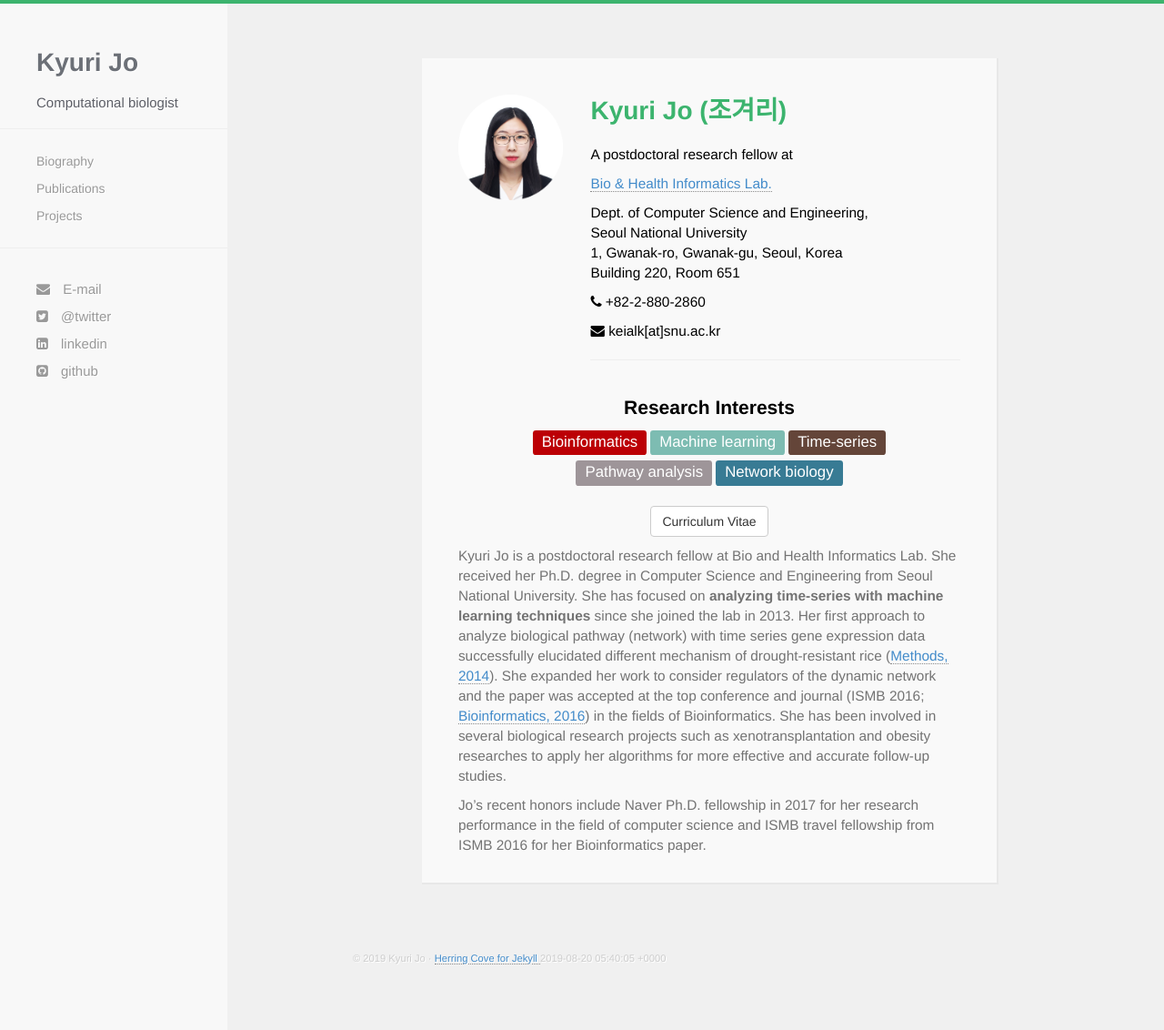
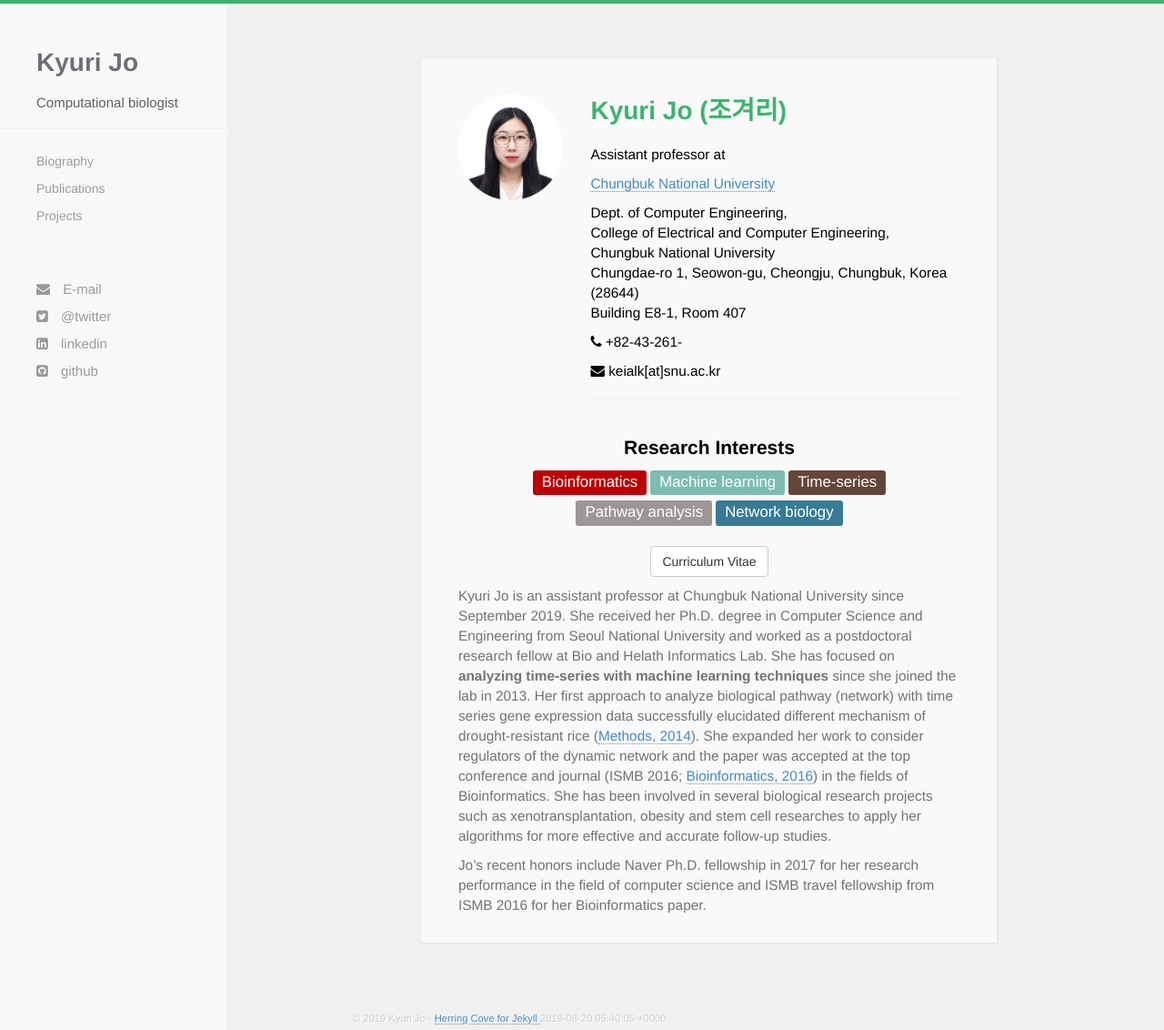
Before and after one commit to kyuriJo/kyuriJo.github.io, a Jekyll site: the page built from about.html, in a window 1280 px wide and 1132 px high. Shown: the whole window at 91% size. Built offline with Jekyll 4.4.1, drawn with Linux system fonts in a browser that asks for light colours; nearby versions of some CDN libraries.

Commit message:
Update CV

```diff
--- a/about.html
+++ b/about.html
@@ -9,13 +9,14 @@ title: About
           </div>
           <div class="col-md-9">
             <h1>Kyuri Jo (조겨리)</h1>
-            <p>A postdoctoral research fellow at</p>
-            <p><a href="http://biohealth.snu.ac.kr" target="_blank">Bio & Health Informatics Lab.</a></p>
-            <p>Dept. of Computer Science and Engineering,<br>
-               Seoul National University<br>
-               1, Gwanak-ro, Gwanak-gu, Seoul, Korea<br>
-               Building 220, Room 651</p>
-            <p><i class="fa fa-phone"></i>&nbsp;+82-2-880-2860</p>
+            <p>Assistant professor at</p>
+            <p><a href="http://computer.chungbuk.ac.kr" target="_blank">Chungbuk National University</a></p>
+            <p>Dept. of Computer Engineering,<br>
+               College of Electrical and Computer Engineering,<br>
+               Chungbuk National University<br>
+               Chungdae-ro 1, Seowon-gu, Cheongju, Chungbuk, Korea (28644)<br>
+               Building E8-1, Room 407</p>
+            <p><i class="fa fa-phone"></i>&nbsp;+82-43-261-</p>
             <p><i class="fa fa-envelope"></i>&nbsp;keialk[at]snu.ac.kr</p>
             <hr />
           </div>
@@ -34,7 +35,7 @@ title: About
       <div class="row">
           <div class="col-md-12 letter">
             <p align="center"><a href="{{ site.baseurl }}/files/KyuriJo_CV.pdf" target="_blank"><button type="button" class="btn btn-default">Curriculum Vitae</button></a></p>
-            <p>Kyuri Jo is a postdoctoral research fellow at Bio and Health Informatics Lab. She received her Ph.D. degree in Computer Science and Engineering from Seoul National University. She has focused on <b>analyzing time-series with machine learning techniques</b> since she joined the lab in 2013. Her first approach to analyze biological pathway (network) with time series gene expression data successfully elucidated different mechanism of drought-resistant rice (<a href="https://doi.org/10.1016/j.ymeth.2014.02.001" target="_blank">Methods, 2014</a>). She expanded her work to consider regulators of the dynamic network and the paper was accepted at the top conference and journal (ISMB 2016; <a href="https://doi.org/10.1093/bioinformatics/btw275" target="_blank">Bioinformatics, 2016</a>) in the fields of Bioinformatics. She has been involved in several biological research projects such as xenotransplantation and obesity researches to apply her algorithms for more effective and accurate follow-up studies.</p>
+            <p>Kyuri Jo is an assistant professor at Chungbuk National University since September 2019. She received her Ph.D. degree in Computer Science and Engineering from Seoul National University and worked as a postdoctoral research fellow at Bio and Helath Informatics Lab. She has focused on <b>analyzing time-series with machine learning techniques</b> since she joined the lab in 2013. Her first approach to analyze biological pathway (network) with time series gene expression data successfully elucidated different mechanism of drought-resistant rice (<a href="https://doi.org/10.1016/j.ymeth.2014.02.001" target="_blank">Methods, 2014</a>). She expanded her work to consider regulators of the dynamic network and the paper was accepted at the top conference and journal (ISMB 2016; <a href="https://doi.org/10.1093/bioinformatics/btw275" target="_blank">Bioinformatics, 2016</a>) in the fields of Bioinformatics. She has been involved in several biological research projects such as xenotransplantation, obesity and stem cell researches to apply her algorithms for more effective and accurate follow-up studies.</p>
             <p>Jo’s recent honors include Naver Ph.D. fellowship in 2017 for her research performance in the field of computer science and ISMB travel fellowship from ISMB 2016 for her Bioinformatics paper.</p>
           </div>
       </div>
--- a/publications.html
+++ b/publications.html
@@ -12,7 +12,7 @@ title: Publications
   <li><b>Jo K</b>, Lee D, Sung IY, Kim S. Time series-specific Clustering and Network inference (TiClNet) with Gaussian process and Shape-based distance. In submission to Nature Machine Intelligence.</li>
   <li>Buitrago B*, <b>Jo K*</b>, Kim M*, Rhee S, Talcott C, Kim S. Logic-based analysis of gene expression predicts pathway crosstalk between TNF, TGFB1 and EGF in basal-like breast cancer. In submission to Frontiers in Genetics.</li>
   <li>Kim HJ, Moon JH, Shin JS, Kim B, Kim JS, Yoon IH, Min BH, Kim JM, Kang SJ, Kim YH, <b>Jo K</b>, Choi J, Chae H, Lee WW, Kim S, Park CG. Bioinformatics analyses with peripheral blood RNA-sequencing unveiled the cause of the graft loss after pig-to-nonhuman primate islet xenotransplantation model. In review.</li>
-  <li>Kim JI, Park J, Ji Y, <b>Jo K</b>, Han SM, Sohn JH, Shin KC, Han JS, Jeon YG, Goong HN, Han KH, Kim J, Kim S, Choe SS, Kim JB. During adipocyte remodeling, lipid droplet shape determines insulin sensitivity via actin dynamics. Molecular and Cellular Biology, 2019 (online).</li>
+  <li>Kim JI, Park J, Ji Y, <b>Jo K</b>, Han SM, Sohn JH, Shin KC, Han JS, Jeon YG, Goong HN, Han KH, Kim J, Kim S, Choe SS, Kim JB. During adipocyte remodeling, lipid droplet configurations regulate insulin sensitivity through F/G-actin reorganization. Molecular and Cellular Biology, 2019 (online).</li>
   <li>Ahn H*, <b>Jo K*</b>, Jeong D, Pak M, Hur J, Jung W, Kim S. PropaNet: Time-varying condition-specific transcriptional network construction by network propagation. Frontiers in Plant Science, 2019 June 14; 10: 698.</li>
   <li>Hwang I, <b>Jo K</b>, Shin KC, Kim JI, Ji Y, Park YJ, Park J, Jeon YG, Ka S, Suk S, Noh HL, Choe SS, Alfadda AA, Kim JK, Kim S, Kim JB. GABA-stimulated adipose-derived stem cells suppress subcutaneous adipose inflammation in obesity. Proceedings of the National Academy of Sciences of the United States of America, 2019 June 11; 116(24):11936-11945.</li>
   <li>Kang H*, Ahn H*, <b>Jo K</b>, Oh M, Kim S. mirTime: Identifying Condition-Specific Targets of MicroRNA in Time-series Transcript Data using Gaussian Process Model and Spherical Vector Clustering. Bioinformatics, 2019 May 9 (online).</li>
```
Also changed, not shown: 1 other file.
